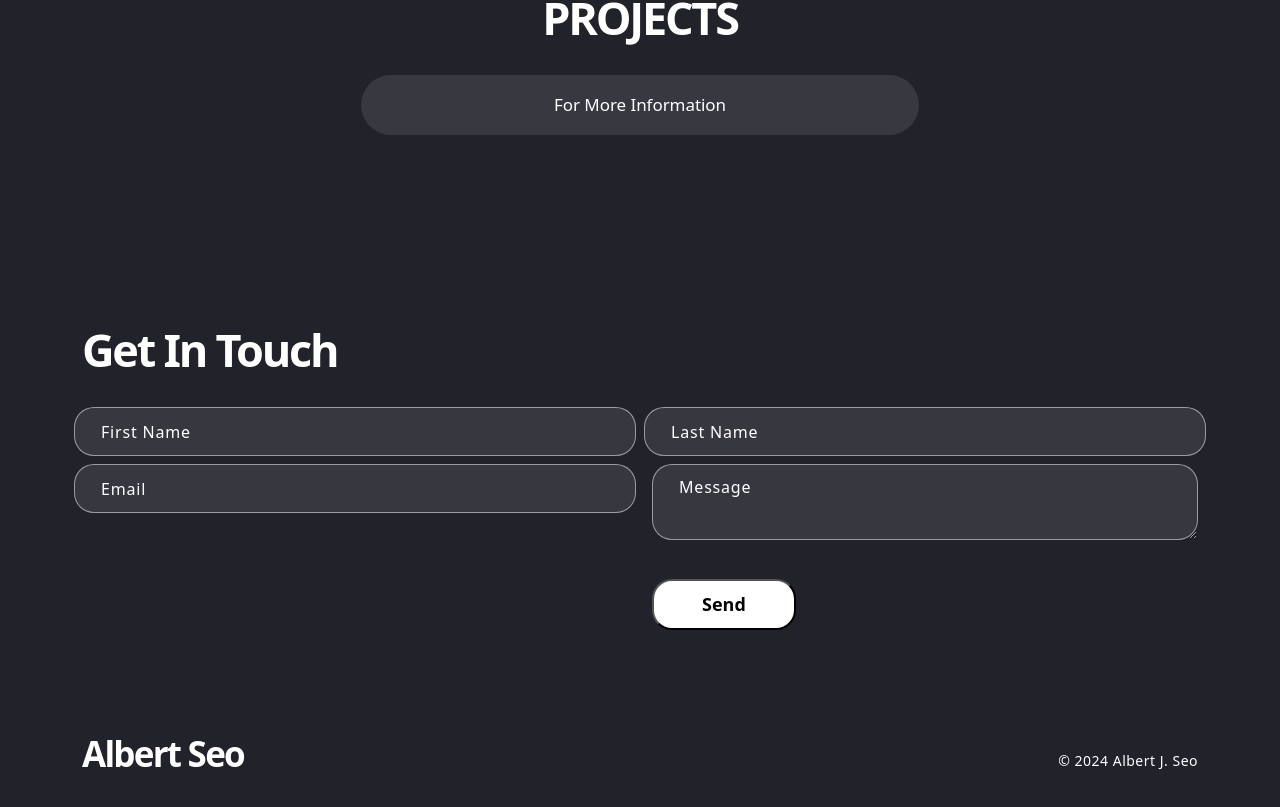
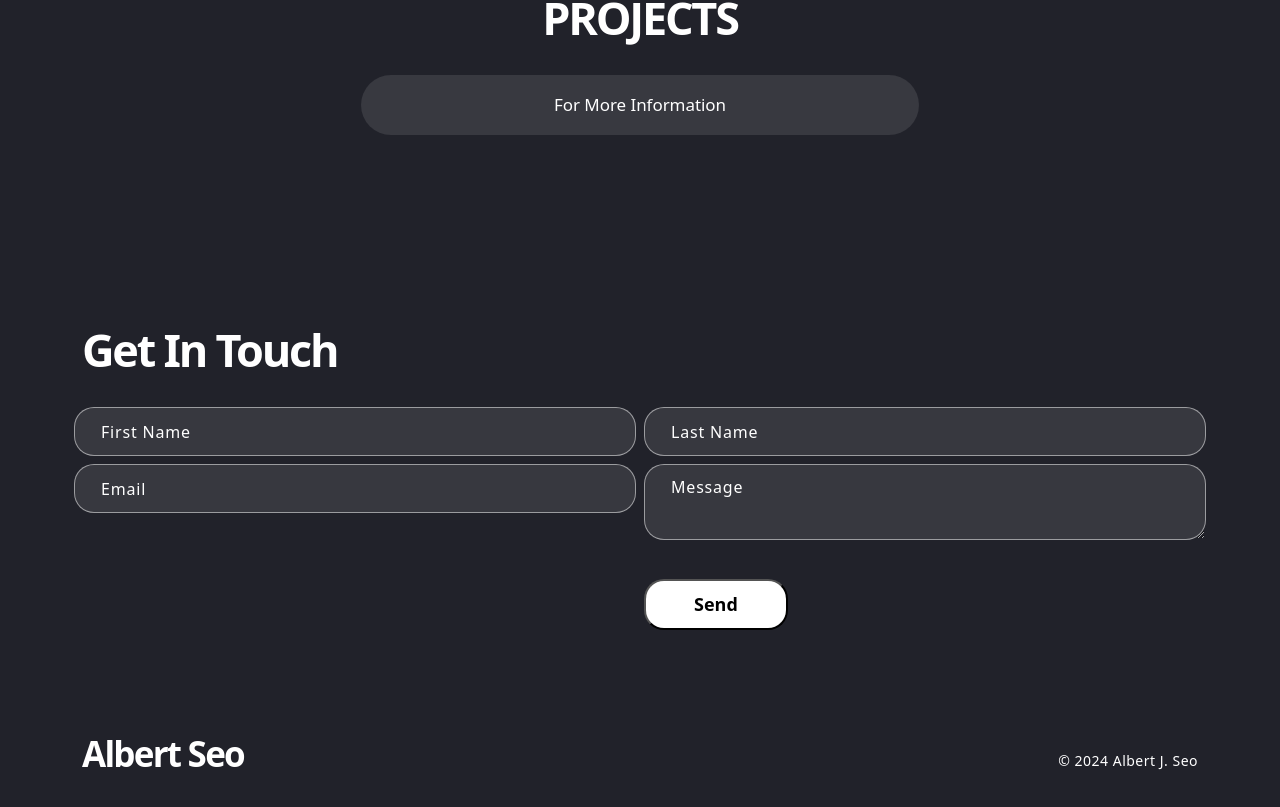
Before and after one commit to albertjseo/personal-portfolio, a React (Create React App) app: page / in a window 1280 px wide. Shown: the part 1620-2427 px from the top of the page. Built offline with nearby package versions, Linux system fonts and the light colour scheme.

Commit message:
Updating Contact.js

```diff
--- a/src/App.css
+++ b/src/App.css
@@ -448,7 +448,7 @@ nav.navbar .navbar-toggler[aria-expanded="true"] .navbar-toggler-icon {
 .contact h2 {
 	font-size: 45px;
 	font-weight: 700;
-  margin-bottom: 30px;
+    margin-bottom: 30px;
 }
 .contact form input, .contact form textarea {
   width: 100%;
--- a/src/components/Contact.js
+++ b/src/components/Contact.js
@@ -59,7 +59,7 @@ export const Contact = () => {
                                     <input type="email" value={formDetails.email} placeholder="Email"
                                            onChange={(e) => onFormUpdate('email', e.target.value)}/>
                                 </Col>
-                                <Col>
+                                <Col sm={6} className="px-1">
                                     <textarea row="10" value={formDetails.message} placeholder="Message" onChange={(e) => onFormUpdate('message', e.target.value)} />
                                     <button type="submit"><span>{buttonText}</span></button>
                                 </Col>
```
